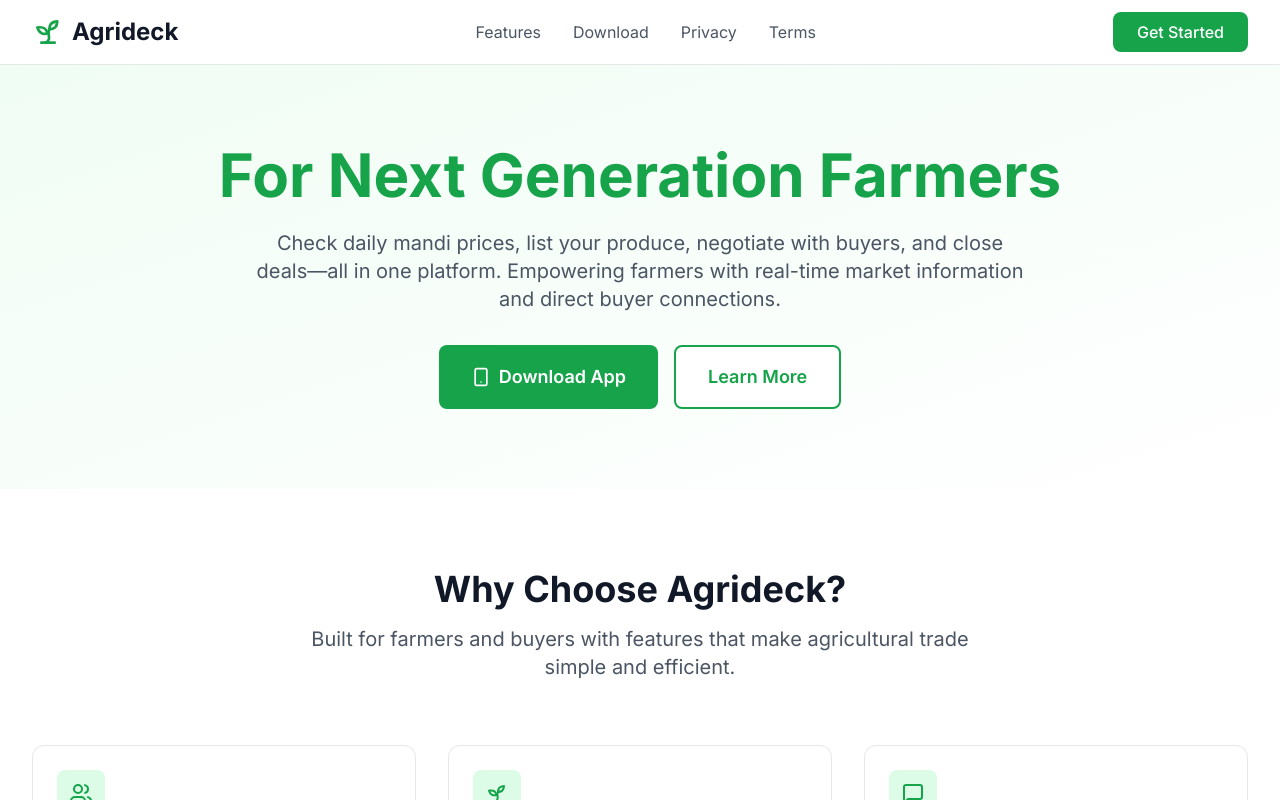
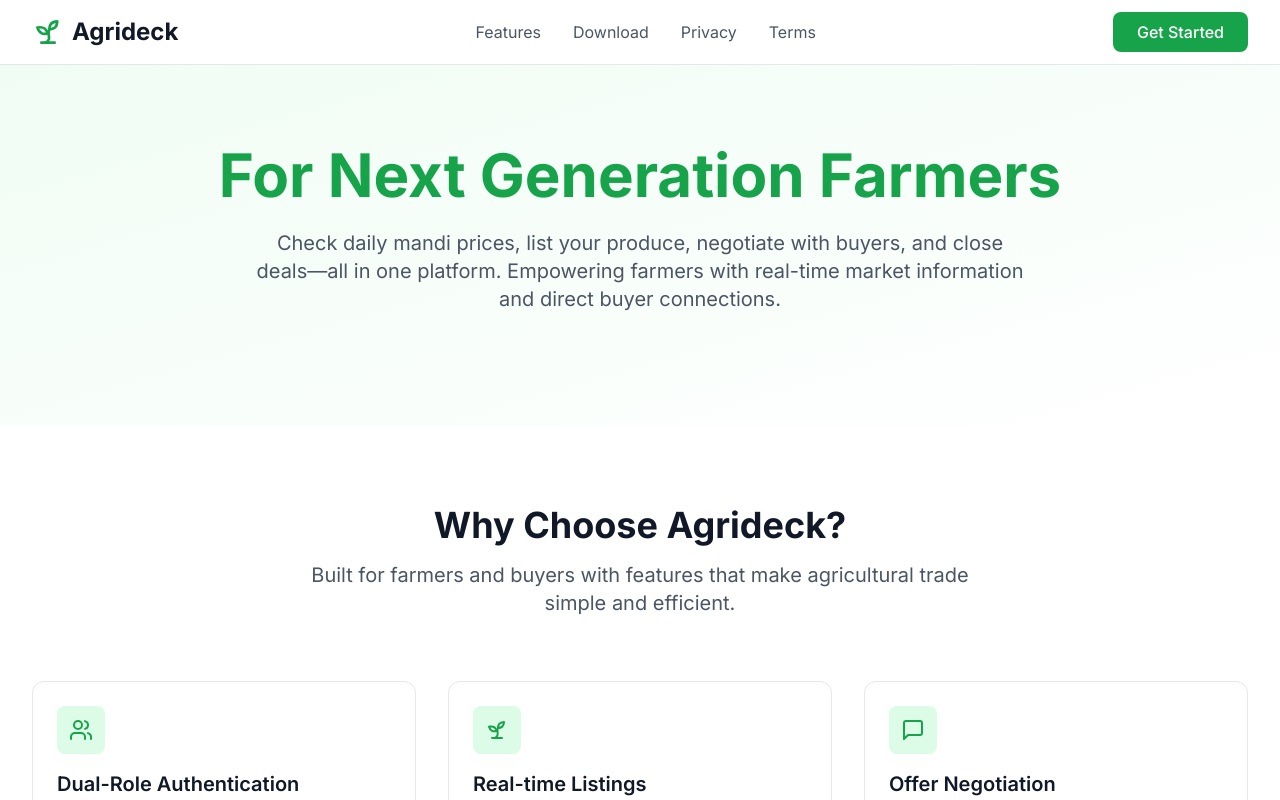
Before and after one commit to sarveshhh-m/agrideck-web, a Next.js app: page / in a window 1280 px wide. Shown: the top 800 px of the page. Built offline with nearby package versions, Linux system fonts and the light colour scheme.

Commit message:
Remove Download App and Learn More buttons from hero section

```diff
--- a/app/page.tsx
+++ b/app/page.tsx
@@ -14,21 +14,6 @@ export default function Home() {
               Check daily mandi prices, list your produce, negotiate with buyers, and close deals—all in one platform.
               Empowering farmers with real-time market information and direct buyer connections.
             </p>
-            <div className="flex flex-col sm:flex-row gap-4 justify-center">
-              <a
-                href="#download"
-                className="bg-primary-600 text-white px-8 py-4 rounded-lg hover:bg-primary-700 transition font-semibold text-lg inline-flex items-center justify-center"
-              >
-                <Smartphone className="mr-2 h-5 w-5" />
-                Download App
-              </a>
-              <a
-                href="#features"
-                className="bg-white text-primary-600 border-2 border-primary-600 px-8 py-4 rounded-lg hover:bg-primary-50 transition font-semibold text-lg inline-flex items-center justify-center"
-              >
-                Learn More
-              </a>
-            </div>
           </div>
         </div>
       </section>
```
